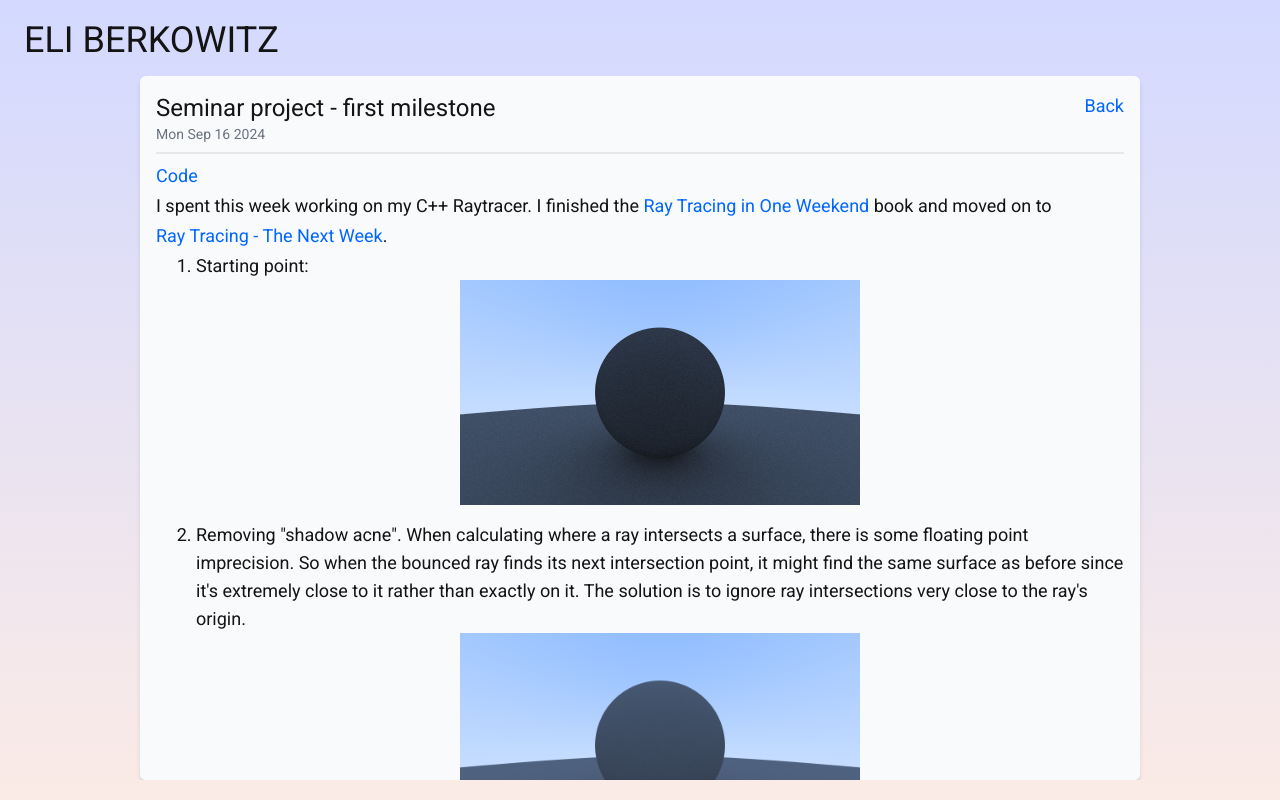
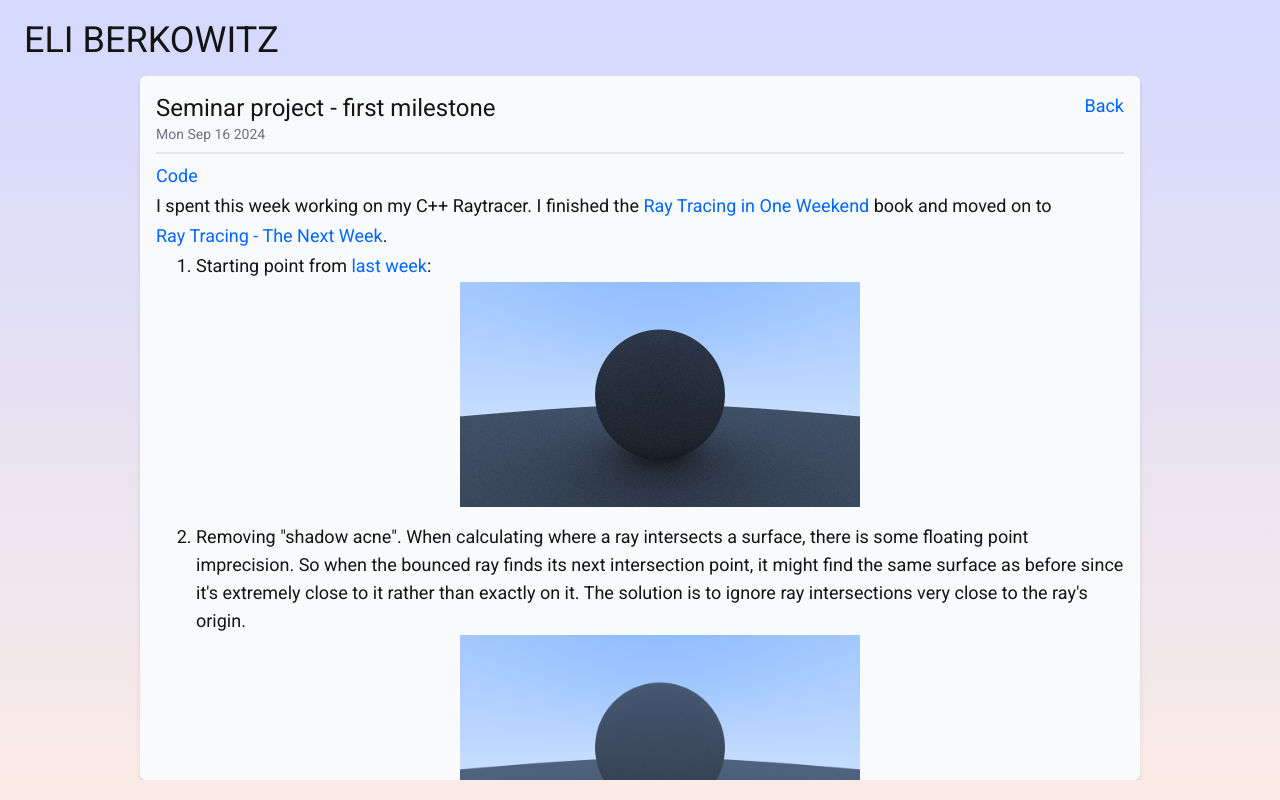
Before and after one commit to berkowitze/portfolio, a React (Vite) app: page /blog/seminar-project-milestone-one in a window 1280 px wide. Built offline with nearby package versions, Linux system fonts and the light colour scheme.

Commit message:
link to last week

```diff
--- a/src/blog-posts/Post5.tsx
+++ b/src/blog-posts/Post5.tsx
@@ -21,7 +21,8 @@ export default function Post5() {
         </p>
         <OrderedList>
           <li>
-            Starting point:{" "}
+            Starting point from{" "}
+            <a href="/blog/starting-seminar-project">last week</a>:{" "}
             <Image
               src="/Blog/raytracer/07 - diffuse-good.png"
               altText="Rendered image of sphere with diffuse material"
@@ -122,8 +123,8 @@ export default function Post5() {
             To close out the "Raytracing in One Weekend" book, I created a scene
             with a bunch of spheres with randomly generated positions, radii,
             and materials. With a big reflective metal sphere in the middle of
-            the sphere, it's pretty satisfying to see! I cranked up the render
-            settings and generated a 1920x1080 image.
+            the scene, it's pretty satisfying to see all the reflections! I
+            cranked up the render settings and generated a 1920x1080 image.
             <Image
               large
               src="/Blog/raytracer/15 - book 1 done.png"
```
